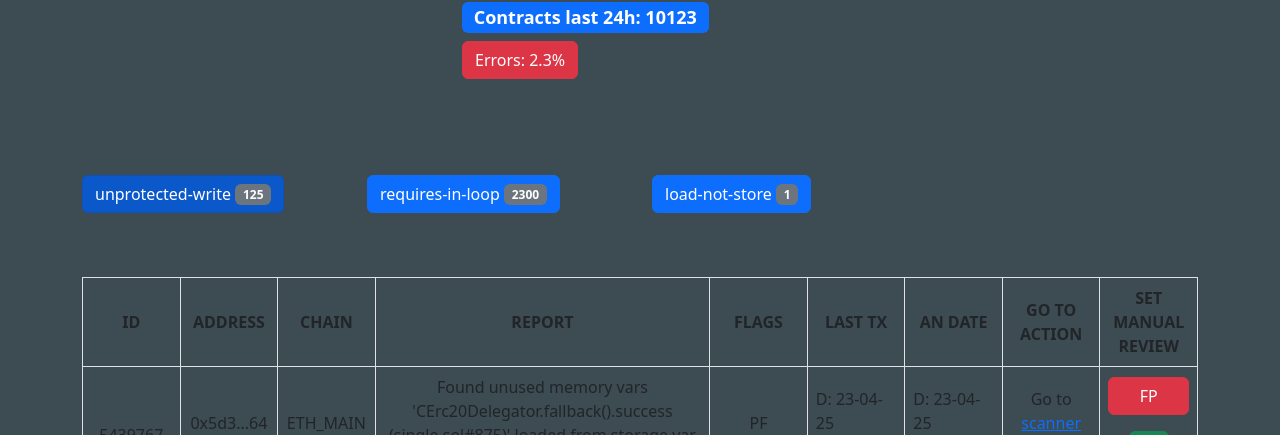
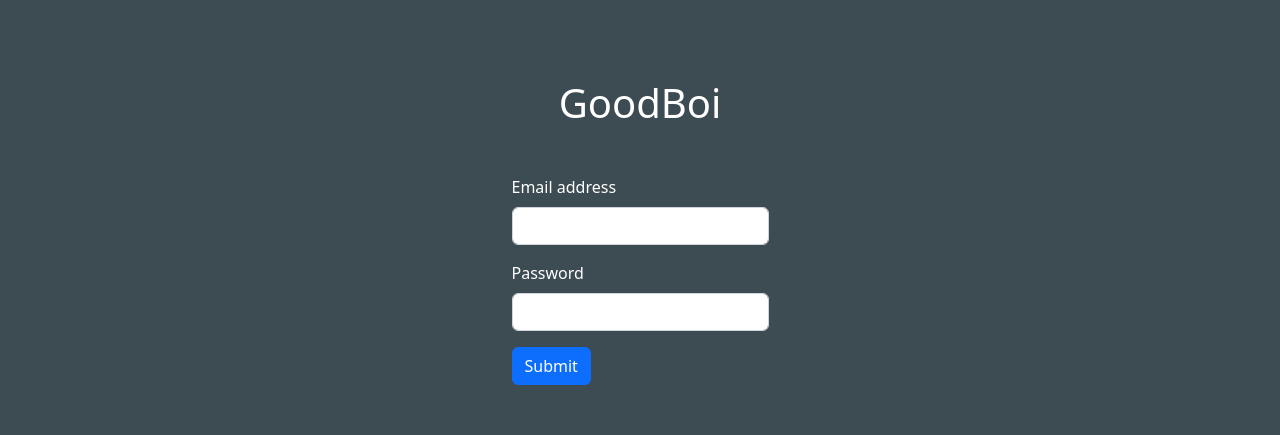
Before and after one commit to giovannifranchi/goodboi-frontend, a Vue app: page / in a window 1280 px wide. Shown: the part 168-603 px from the top of the page. Built offline with nearby package versions, Linux system fonts and the light colour scheme.

Commit message:
Add: authentication page

```diff
--- a/src/components/Autentication.vue
+++ b/src/components/Autentication.vue
@@ -1,16 +1,30 @@
 <template>
-    <div>
-        Authentication
-    </div>
+  <div class="d-flex align-items-center justify-content-center wrapper flex-column">
+    <h1 class="mb-5">GoodBoi</h1>
+    <form>
+      <div class="mb-3">
+        <label for="exampleInputEmail1" class="form-label">Email address</label>
+        <input type="email" class="form-control" id="exampleInputEmail1" aria-describedby="emailHelp" />
+      </div>
+      <div class="mb-3">
+        <label for="exampleInputPassword1" class="form-label">Password</label>
+        <input type="password" class="form-control" id="exampleInputPassword1" />
+      </div>
+      <button type="submit" class="btn btn-primary">Submit</button>
+    </form>
+  </div>
 </template>
 
 <script>
-    export default {
-        name: 'Authentication',
-
-    }
+export default {
+  name: "Authentication",
+};
 </script>
 
 <style lang="scss" scoped>
-
+@use "../assets/partials/variables" as *;
+.wrapper {
+  height: 100vh;
+  background-color: $header-color;
+}
 </style>
--- a/src/views/Home.vue
+++ b/src/views/Home.vue
@@ -15,7 +15,7 @@ import Dashborad from '../components/Dashborad.vue';
 
         data(){
             return {
-                currentPage: 1,
+                currentPage: 0,
                 isUser: false,
             }
         },
```
